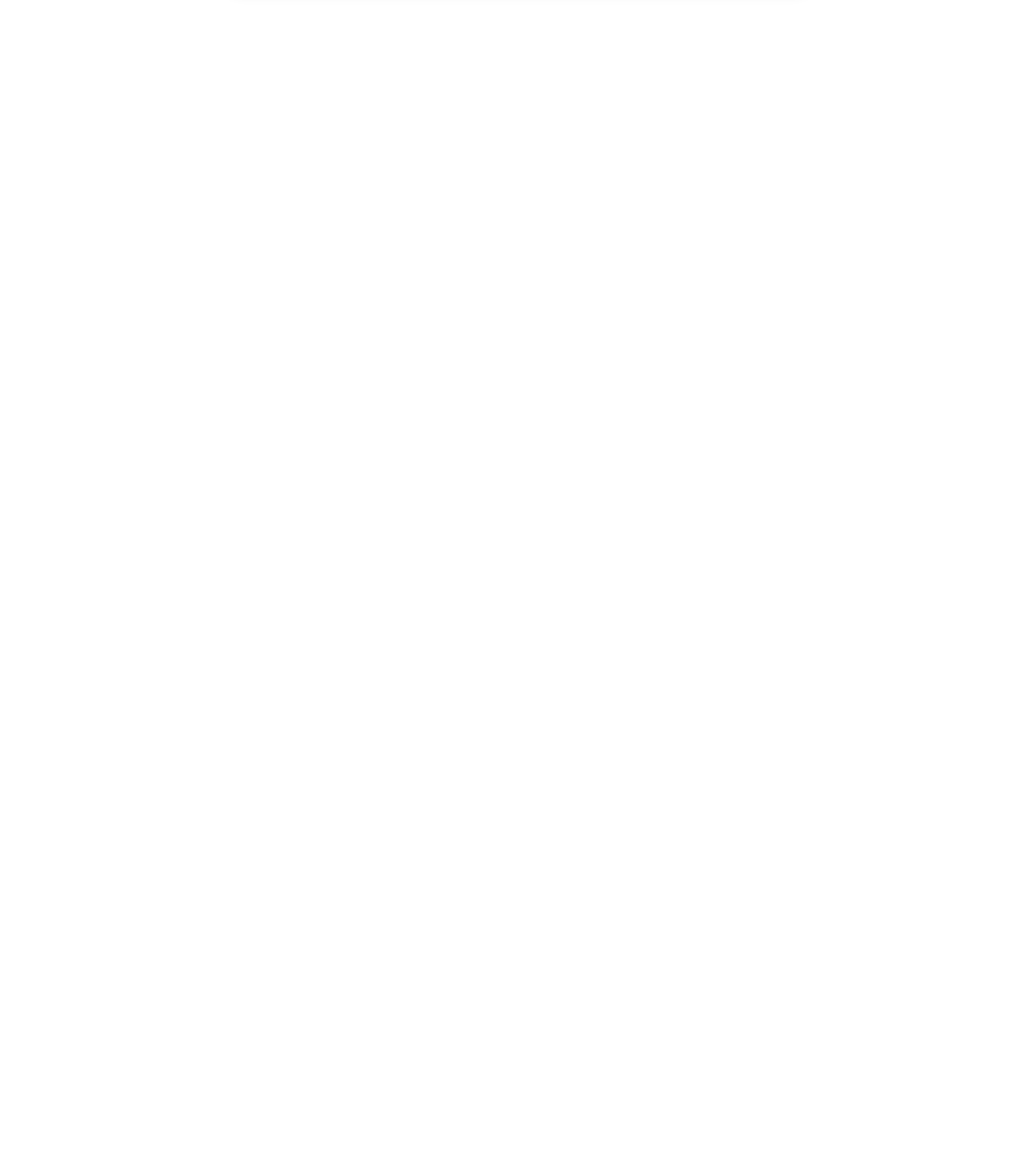
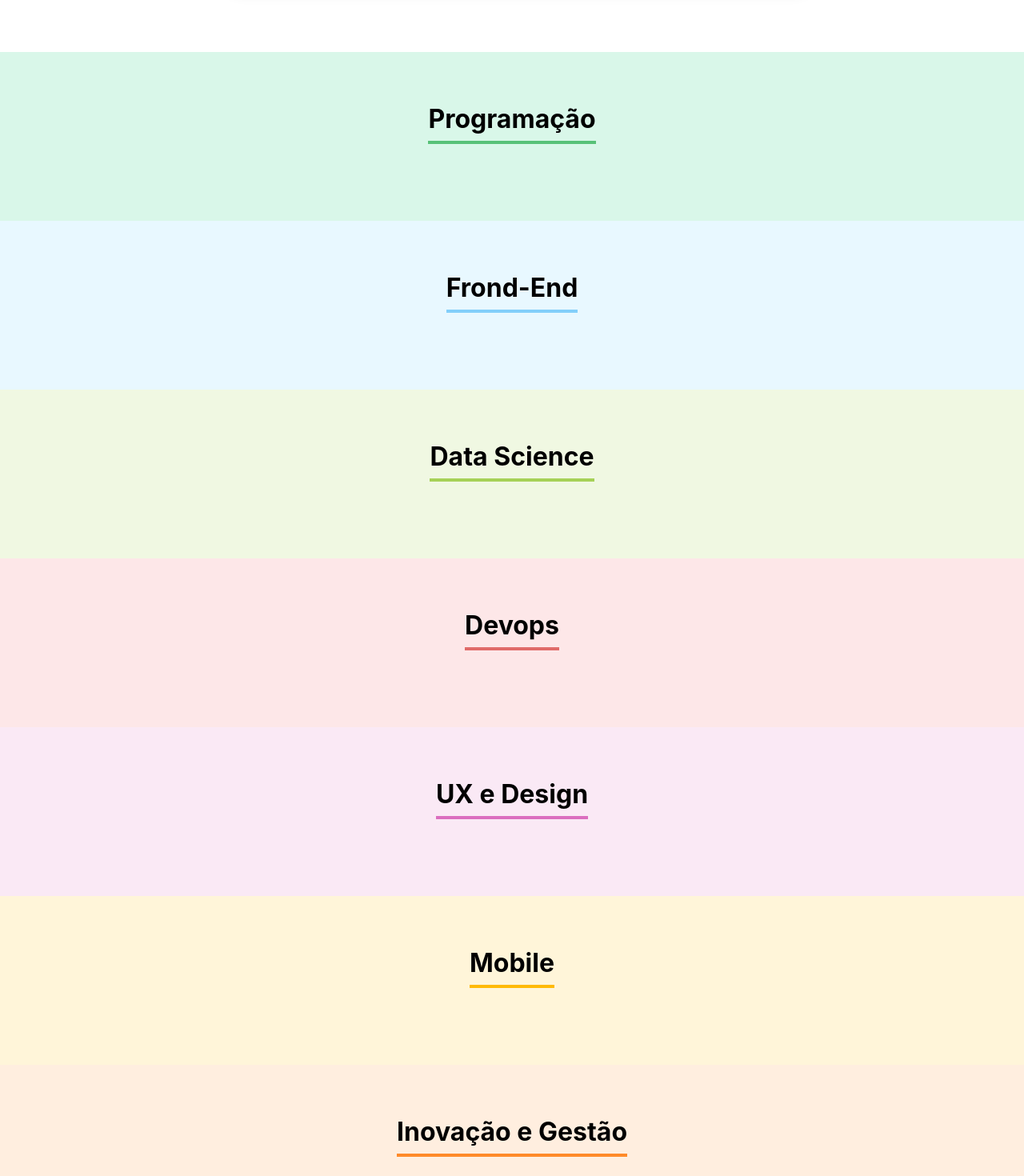
Before and after one commit to EvandroKaibara/Organo, a React (Create React App) app: page / in a window 1280 px wide. Shown: the part 1380-2850 px from the top of the page at 80% size. Before the commit the page ends 1445 px from the top, so only its background shows below. Built offline with nearby package versions, Linux system fonts and the light colour scheme.

Commit message:
Resolver - App.js (Linha 62)

```diff
--- a/src/App.js
+++ b/src/App.js
@@ -1,9 +1,48 @@
 import { useState } from 'react';
 import Banner from './componentes/Banner/Banner';
 import Formulario from './componentes/Formulario/Formulario';
+import Time from './componentes/Time/Time';
 
 
 function App() {
+  const times = [
+    {
+      nome: 'Programação',
+      corPrimaria: '#57C278',
+      corSecundaria: '#D9F7E9'
+    },
+    {
+      nome: 'Frond-End',
+      corPrimaria: '#82CFFA',
+      corSecundaria: '#E8F8FF'
+    },
+    {
+      nome: 'Data Science',
+      corPrimaria: '#A6D157',
+      corSecundaria: '#F0F8E2'
+    },
+    {
+      nome: 'Devops',
+      corPrimaria: '#E06B69',
+      corSecundaria: '#FDE7E8'
+    },
+    {
+      nome: 'UX e Design',
+      corPrimaria: '#DB6EBF',
+      corSecundaria: '#FAE9F5'
+    },
+    {
+      nome: 'Mobile',
+      corPrimaria: '#FFBA05',
+      corSecundaria: '#FFF5D9'
+    },
+    {
+      nome: 'Inovação e Gestão',
+      corPrimaria: '#FF8A29',
+      corSecundaria: '#FFEEDF'
+    },
+  ]
+
   const [colaboradores, setColaboradores] = useState([])
 
   const aoNovoColaboradorAdicionado = (colaborador) => {
@@ -14,7 +53,14 @@
   return (
     <div className="App">
       <Banner />
-      <Formulario aoColaboradorCadastrado={colaborador => aoNovoColaboradorAdicionado(colaborador)}/>
+      <Formulario times={times.map(time => time.nome)} aoColaboradorCadastrado={colaborador => aoNovoColaboradorAdicionado(colaborador)}/>
+      {times.map(time => <Time
+        key={time.nome}
+        nome={time.nome}
+        corPrimaria={time.corPrimaria}
+        corSecundaria={time.corSecundaria}
+        colaboradores={colaboradores.filter(colaborador => colaborador.time === time.nome)}
+      />)}
     </div>
   );
 }
--- /dev/null
+++ b/src/componentes/Colaborador/Colaborador.css
@@ -0,0 +1,37 @@
+.colaborador {
+    width: 280px;
+}
+
+.colaborador .cabecalho {
+    background-color:  #F0F0F0;
+    border-radius: 10px 10px 0px 0px;
+}
+.colaborador img {
+    width: 100px;
+    border-radius: 50%;
+    position: relative;
+    bottom: -50px;
+}
+
+.colaborador .rodape {
+    background: #FFFFFF;
+    box-shadow: 5px 5px 15px rgba(0, 0, 0, 0.08);
+    border-radius: 0px 0px 10px 10px;
+    padding-top: 90px;
+    padding-bottom: 40px;
+}
+
+.colaborador .rodape h4 {
+    color: #6278F7;
+    font-size: 18px;
+    line-height: 22px;
+    font-weight: bold;
+    margin-bottom: 8px;
+}
+
+.colaborador .rodape h5 {
+    font-size: 18px;
+    line-height: 22px;
+    color: #212121;
+    padding: 0 16px;
+}
--- /dev/null
+++ b/src/componentes/Colaborador/Colaborador.js
@@ -0,0 +1,17 @@
+import './Colaborador.css'
+
+function Colaborador(props){
+    return(
+        <div className='colaborador'>
+            <div className='cabecalho'>
+                <img src={props.imagem} alt={props.nome}/>
+            </div>
+            <div className='rodape'>
+                <h4>{props.nome}</h4>
+                <h5>{props.cargo}</h5>
+            </div>
+        </div>
+    )
+}
+
+export default Colaborador
--- a/src/componentes/Formulario/Formulario.js
+++ b/src/componentes/Formulario/Formulario.js
@@ -6,15 +6,6 @@
 
 
 function Formulario(props) {
-    const times = [
-        'Programação',
-        'Front-End',
-        'Data Science',
-        'Devops',
-        'UX e Design',
-        'Mobile',
-        'Inovação e Gestão'
-    ]
 
     const [nome, setNome] = useState('')
     const [cargo, setCargo] = useState('')
@@ -58,7 +49,7 @@
                 <ListaSuspensa
                     obrigatorio={true}
                     label="Time"
-                    itens={times}
+                    itens={props.times}
                     valor={time}
                     aoAlterado={valor => setTime(valor)}
                 />
--- /dev/null
+++ b/src/componentes/Time/Time.css
@@ -0,0 +1,18 @@
+.time {
+    text-align: center;
+    padding: 32px;
+}
+
+.time h3 {
+    font-size: 32px;
+    border-bottom: 4px solid;
+    display: inline-block;
+    padding-bottom: 8px;
+}
+
+.time .colaboradores {
+    display: flex;
+    justify-content: space-around;
+    margin-top: 32px;
+    flex-wrap: wrap;
+}
--- /dev/null
+++ b/src/componentes/Time/Time.js
@@ -0,0 +1,15 @@
+import Colaborador from '../Colaborador/Colaborador'
+import './Time.css'
+
+function Time(props){
+    return(
+        <section className='time' style={{backgroundColor: props.corSecundaria}}>
+            <h3 style={{borderColor: props.corPrimaria}}>{props.nome}</h3>
+            <div className='colaboradores'>
+                {props.colaboradores.map(colaborador => <Colaborador nome={colaborador.nome} cargo={colaborador.cargo} imagem={colaborador.imagem}/>)}
+            </div>
+        </section>
+    )
+}
+
+export default Time
```
